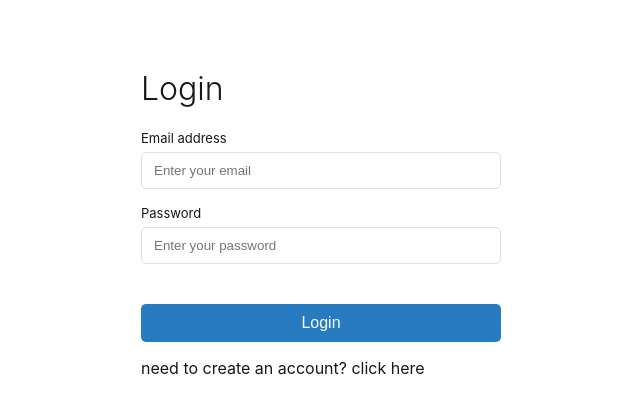
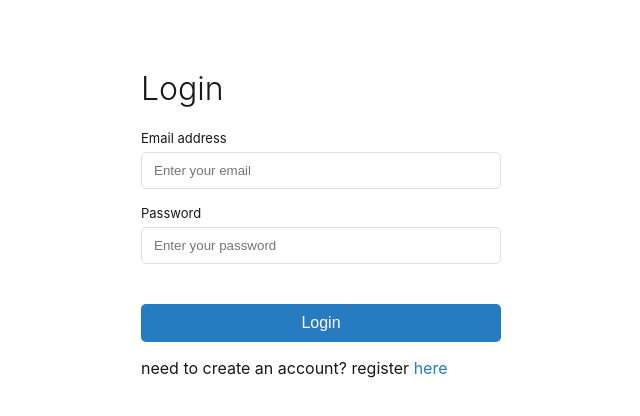
Before and after one commit to smikulic/monthly-app-client, a React (Create React App) app: page / in a window 1280 px wide. Shown: the top 416 px of the page, without its empty margins (319-959 px from the left). Built offline with nearby package versions, Linux system fonts and the light colour scheme.

Commit message:
Add login/signup error notifications

```diff
--- a/src/components/categories-list/categories-list.tsx
+++ b/src/components/categories-list/categories-list.tsx
@@ -11,7 +11,6 @@ import {
   useDeleteSubcategoryMutation,
 } from "../../generated/graphql";
 import { toast } from "react-toastify";
-import "react-toastify/dist/ReactToastify.min.css";
 import { useActionDropdown } from "../../hooks/useActionDropdown";
 import { ListItemHeader } from "../list-item-header/list-item-header";
 import { CreateSubcategoryForm } from "../create-subcategory-form/create-subcategory-form";
--- a/src/components/create-category-form/create-category-form.tsx
+++ b/src/components/create-category-form/create-category-form.tsx
@@ -1,9 +1,8 @@
 import React, { useEffect, useState } from "react";
 import TextField from "@mui/material/TextField";
+import { toast } from "react-toastify";
 import { useCreateCategoryMutation } from "../../generated/graphql";
 import { FormDialog } from "../form-dialog/form-dialog";
-import { toast } from "react-toastify";
-import "react-toastify/dist/ReactToastify.min.css";
 
 interface Props {
   open: boolean;
--- a/src/components/create-expense-form/create-expense-form.tsx
+++ b/src/components/create-expense-form/create-expense-form.tsx
@@ -7,11 +7,10 @@ import Select, { SelectChangeEvent } from "@mui/material/Select";
 import { LocalizationProvider } from "@mui/x-date-pickers/LocalizationProvider";
 import { AdapterDateFns } from "@mui/x-date-pickers/AdapterDateFns";
 import { DatePicker } from "@mui/x-date-pickers/DatePicker";
+import { toast } from "react-toastify";
 import { Subcategory, useCreateExpenseMutation } from "../../generated/graphql";
 import { SubcategoryDecoratedWithExpenses } from "../expenses-list/expenses-list";
 import { FormDialog } from "../form-dialog/form-dialog";
-import { toast } from "react-toastify";
-import "react-toastify/dist/ReactToastify.min.css";
 
 interface Props {
   open: boolean;
--- a/src/components/create-subcategory-form/create-subcategory-form.tsx
+++ b/src/components/create-subcategory-form/create-subcategory-form.tsx
@@ -1,9 +1,8 @@
 import React, { useEffect, useState } from "react";
 import TextField from "@mui/material/TextField";
+import { toast } from "react-toastify";
 import { useCreateSubcategoryMutation } from "../../generated/graphql";
 import { FormDialog } from "../form-dialog/form-dialog";
-import { toast } from "react-toastify";
-import "react-toastify/dist/ReactToastify.min.css";
 
 interface Props {
   open: boolean;
--- a/src/components/update-category-form/update-category-form.tsx
+++ b/src/components/update-category-form/update-category-form.tsx
@@ -1,9 +1,8 @@
 import React, { useEffect, useState } from "react";
 import TextField from "@mui/material/TextField";
+import { toast } from "react-toastify";
 import { Category, useUpdateCategoryMutation } from "../../generated/graphql";
 import { FormDialog } from "../form-dialog/form-dialog";
-import { toast } from "react-toastify";
-import "react-toastify/dist/ReactToastify.min.css";
 
 interface Props {
   open: boolean;
--- a/src/components/update-expense-form/update-expense-form.tsx
+++ b/src/components/update-expense-form/update-expense-form.tsx
@@ -7,14 +7,13 @@ import Select, { SelectChangeEvent } from "@mui/material/Select";
 import { LocalizationProvider } from "@mui/x-date-pickers/LocalizationProvider";
 import { AdapterDateFns } from "@mui/x-date-pickers/AdapterDateFns";
 import { DatePicker } from "@mui/x-date-pickers/DatePicker";
+import { toast } from "react-toastify";
 import {
   Expense,
   Subcategory,
   useUpdateExpenseMutation,
 } from "../../generated/graphql";
 import { FormDialog } from "../form-dialog/form-dialog";
-import { toast } from "react-toastify";
-import "react-toastify/dist/ReactToastify.min.css";
 
 interface Props {
   open: boolean;
--- a/src/components/update-subcategory-form/update-subcategory-form.tsx
+++ b/src/components/update-subcategory-form/update-subcategory-form.tsx
@@ -1,12 +1,11 @@
 import React, { useEffect, useState } from "react";
 import TextField from "@mui/material/TextField";
+import { toast } from "react-toastify";
 import {
   Subcategory,
   useUpdateSubcategoryMutation,
 } from "../../generated/graphql";
 import { FormDialog } from "../form-dialog/form-dialog";
-import { toast } from "react-toastify";
-import "react-toastify/dist/ReactToastify.min.css";
 
 interface Props {
   open: boolean;
--- a/src/pages/login-page/login-page-container.css
+++ b/src/pages/login-page/login-page-container.css
@@ -44,7 +44,6 @@
   width: 100%;
   font-size: 16px;
   color: white;
-  /* background-color: rgb(76, 115, 255); */
   background-color: #277bc0;
   border: none;
   border-radius: 5px;
@@ -53,3 +52,8 @@
 .loginPage .form .actions button:hover {
   opacity: 0.8;
 }
+
+.loginPage .link {
+  color: #277bc0;
+  cursor: pointer;
+}
--- a/src/pages/login-page/login-page-container.tsx
+++ b/src/pages/login-page/login-page-container.tsx
@@ -1,5 +1,6 @@
 import { gql } from "@apollo/client";
 import React, { Dispatch, SetStateAction, useState } from "react";
+import { toast } from "react-toastify";
 import { AUTH_TOKEN, AUTH_TOKEN_USER } from "../../constants";
 import { useLoginMutation, useSignupMutation } from "../../generated/graphql";
 import "./login-page-container.css";
@@ -31,7 +32,6 @@ export const LoginPageContainer = ({
 }: {
   setAuthenticated: Dispatch<SetStateAction<string | null>>;
 }) => {
-  const [loginLoading, setLoginLoading] = useState<boolean>(false);
   const [formState, setFormState] = useState({
     login: true,
     email: "",
@@ -43,11 +43,13 @@ export const LoginPageContainer = ({
       email: formState.email,
       password: formState.password,
     },
+    onError: (error) => {
+      toast.error(error.message);
+    },
     onCompleted: ({ login }) => {
       localStorage.setItem(AUTH_TOKEN, login?.token!);
       localStorage.setItem(AUTH_TOKEN_USER, login?.user?.email!);
       setAuthenticated(login?.token!);
-      setLoginLoading(false);
       window.location.replace("/");
     },
   });
@@ -56,6 +58,9 @@ export const LoginPageContainer = ({
     variables: {
       email: formState.email,
       password: formState.password,
+    },
+    onError: (error) => {
+      toast.error(error.message);
     },
     onCompleted: ({ signup }) => {
       localStorage.setItem(AUTH_TOKEN, signup?.token!);
@@ -104,14 +109,12 @@ export const LoginPageContainer = ({
             onClick={
               formState.login
                 ? () => {
-                    setLoginLoading(true);
                     loginAction();
                   }
                 : signupAction
             }
           >
-            {loginLoading && <>...</>}
-            {!loginLoading && <>{formState.login ? "Login" : "Register"}</>}
+            {formState.login ? "Login" : "Register"}
           </button>
           <p
             onClick={(e) =>
@@ -121,9 +124,21 @@ export const LoginPageContainer = ({
               })
             }
           >
-            {formState.login
-              ? "need to create an account? click here"
-              : "already have an account? click here"}
+            {formState.login && (
+              <>
+                need to create an account? register{" "}
+                <span className="link">here</span>
+              </>
+            )}
+            {!formState.login && (
+              <>
+                already have an account? login{" "}
+                <span className="link">here</span>
+              </>
+            )}
+            {/* {formState.login
+              ? "need to create an account? register here"
+              : "already have an account? login here"} */}
           </p>
         </div>
       </div>
```
